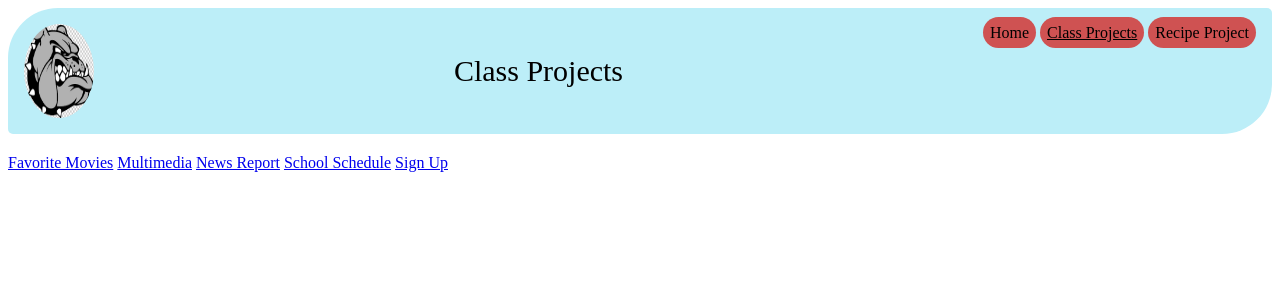
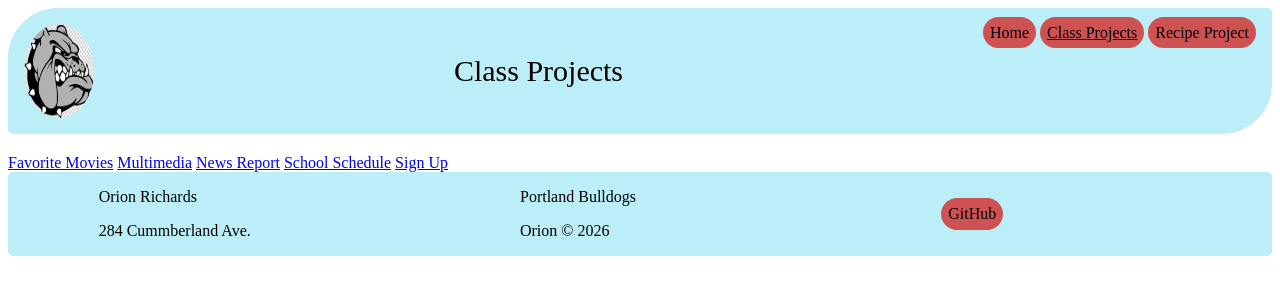
Before and after one commit to 248138/my-website, a plain HTML site: page class-projects.html in a window 1280 px wide. Drawn offline with Linux system fonts and the light colour scheme.

Commit message:
decorated footers

```diff
--- a/class-projects.html
+++ b/class-projects.html
@@ -5,6 +5,7 @@
     <meta name="viewport" content="width=device-width, initial-scale=1.0">
     <title>Class Projects</title>
     <link rel="stylesheet" href="css/header.css">
+    <link rel="stylesheet" href="css/footer.css">
 </head>
 <body>
     <header>
@@ -24,5 +25,18 @@
         <a href="pages/schedule.html">School Schedule</a>
         <a href="pages/signup.html">Sign Up</a>
     </nav>
+    <footer>
+        <div class="left-footer_content footer_box">
+            <p>Orion Richards</p>
+            <p>284 Cummberland Ave.</p>
+        </div>
+        <div class="center_footer_content footer_box">
+            <p>Portland Bulldogs</p>
+            <p>Orion &copy; 2026</p>
+        </div>
+        <nav class="footer_links footer_box">
+            <a href="https://github.com/248138/my-website" target="_blank" class="footer_link">GitHub</a>
+        </nav>
+    </footer>
 </body>
 </html>
```
Also changed, not shown: recipe-project/recipe-home.html (+12 -2 lines).
